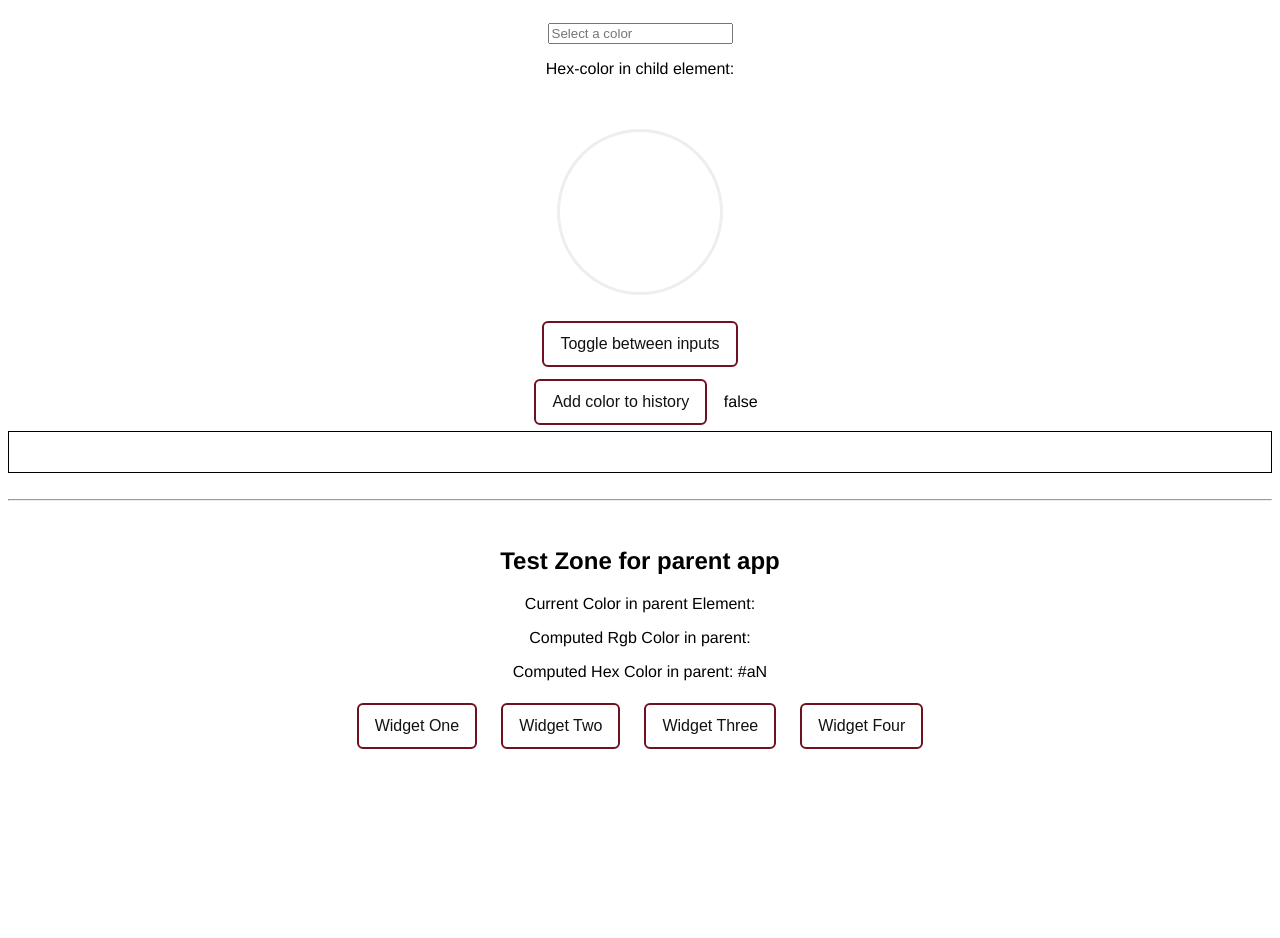
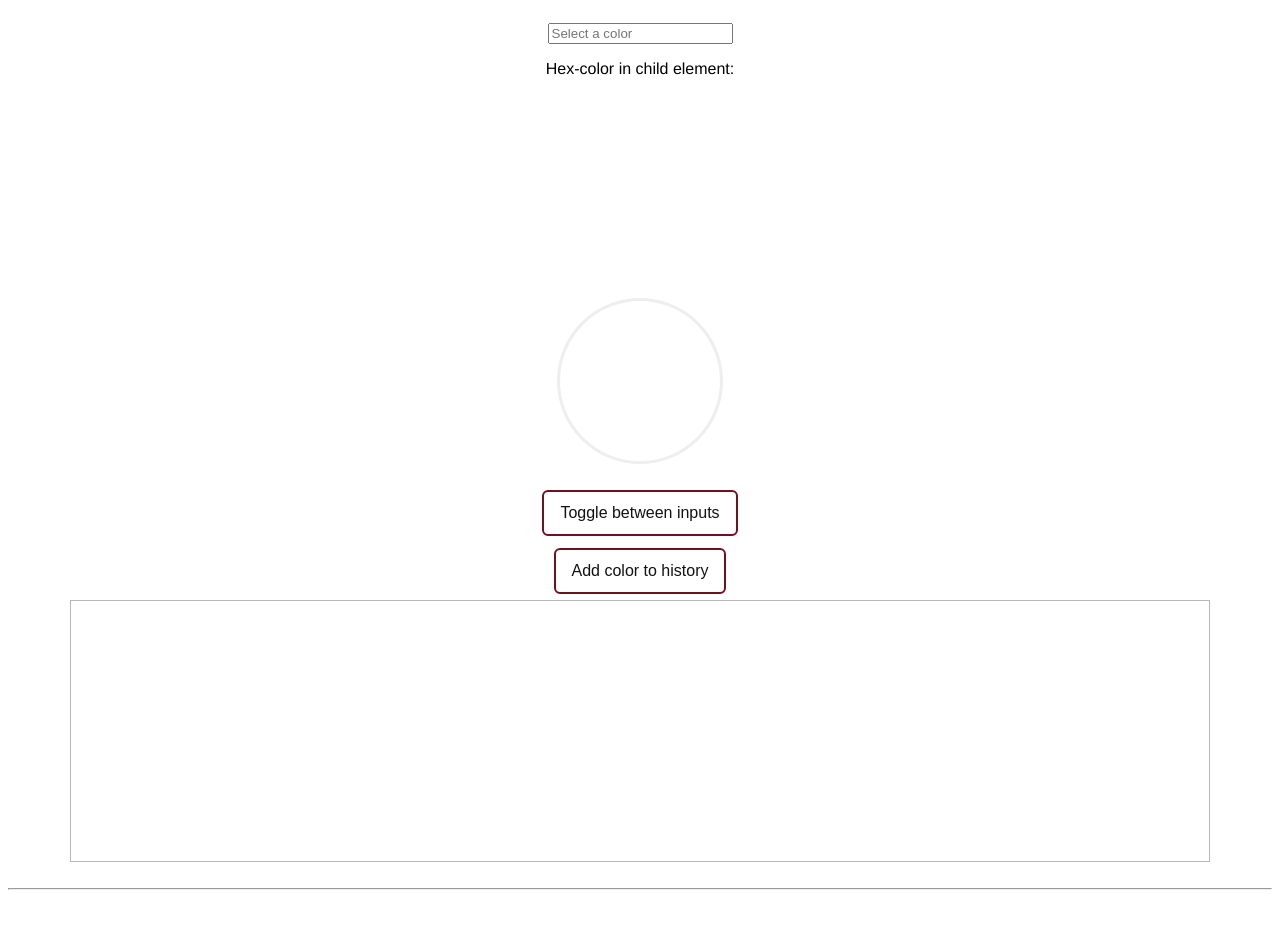
Before and after one commit to EarthenLynx/colorpicker, a Vue app: page / in a window 1280 px wide. Shown: the top 938 px of the page. Before the commit the page ends 800 px from the top, so only its background shows below. Built offline with nearby package versions, Linux system fonts and the light colour scheme.

Commit message:
Added transitions and animation to history. Removed some checkers.

```diff
--- a/src/App.vue
+++ b/src/App.vue
@@ -113,7 +113,6 @@ button {
   font-size: 1rem;
 }
 
-
 button:focus {
   outline: none;
 }
@@ -130,7 +129,7 @@ button:hover {
 }
 
 .input-container {
-  max-height: 120px;
+  height: 240px;
   padding: 15px;
 }
 </style>
--- a/src/components/ColorCollections/History.vue
+++ b/src/components/ColorCollections/History.vue
@@ -1,14 +1,18 @@
 <template>
 <div id="history-root">
-  <div v-for="col in history" :key="col">
-    <div @click="col.show = !col.show" class="card">
-      <div class="card-col-preview" :style="{'background-color': col.hex}"></div>
-      <div v-if="col.show" class="card-col-codes">
-        <p>Hex-Code: {{ col.hex }}</p>
-        <p>RGB-Code: {{ col.rgb }}</p>
+  <transition-group class="history-container" name="list-complete" tag="div">
+    <div v-for="col in history" :key="col" class="card list-complete-item">
+      <div @click="col.show = !col.show">
+        <div class="card-col-preview" :style="{'background-color': col.hex}"></div>
+        <transition name="fade" tag="div">
+          <div v-if="col.show" class="card-col-codes">
+            <p v-if="col.show">Hex-Code: {{ col.hex }}</p>
+            <p v-if="col.show">RGB-Code: {{ col.rgb }}</p>
+          </div>
+        </transition>
       </div>
     </div>
-  </div>
+  </transition-group>
 </div>
 </template>
 
@@ -24,12 +28,13 @@ export default {
 <!-- Add "scoped" attribute to limit CSS to this component only -->
 <style>
 #history-root {
-  border: 1px solid black;
+  border: 1px solid rgba(115, 115, 115, 0.5);
+  min-height: 260px;
   height: 100%;
-  display: flex;
-  padding: 20px 12px;
-  flex-direction: row;
+  width: 90%;
+  margin: auto;
   overflow-x: auto;
+  display: grid;
 }
 
 .card {
@@ -37,9 +42,9 @@ export default {
   -moz-box-shadow: 0px 0px 6px 1px rgba(0, 0, 0, 0.5);
   box-shadow: 0px 0px 6px 1px rgba(0, 0, 0, 0.5);
   width: 160px;
+  margin: 12px;
   max-height: 180px;
-  margin: 0 12px;
-  position: relative;
+  display: inline-grid;
 }
 
 .card-col-preview {
@@ -51,5 +56,29 @@ export default {
 
 .card-col-codes {
   padding: 0 12px 12px;
+  height: 180px;
+}
+
+/* Transition animation for the group items */
+.list-complete-item {
+  transition: all 1s;
+}
+
+.list-complete-enter,
+.list-complete-leave-to {
+  opacity: 0;
+  transform: translateX(-100px);
+}
+
+/* Transition animation for the fading elements */
+.fade-enter-active,
+.fade-leave-active {
+  transition: height 1s, opacity 0.25s;
+}
+
+.fade-enter,
+.fade-leave-to {
+  height: 0;
+  opacity: 0;
 }
 </style>
--- a/src/components/Input/CheckInput.vue
+++ b/src/components/Input/CheckInput.vue
@@ -1,7 +1,6 @@
 <template >
 <div id="check-input-root">
   <button @click="validateColor()">Add color to history</button>
-  {{ valid }}
 </div>
 </template>
 
--- a/src/components/Input/RgbInput.vue
+++ b/src/components/Input/RgbInput.vue
@@ -32,7 +32,6 @@
       </div>
     </div>
   </div>
-  <p>Color in Rgb - Element: {{ colArr }}</p>
 </div>
 </template>
 
```
